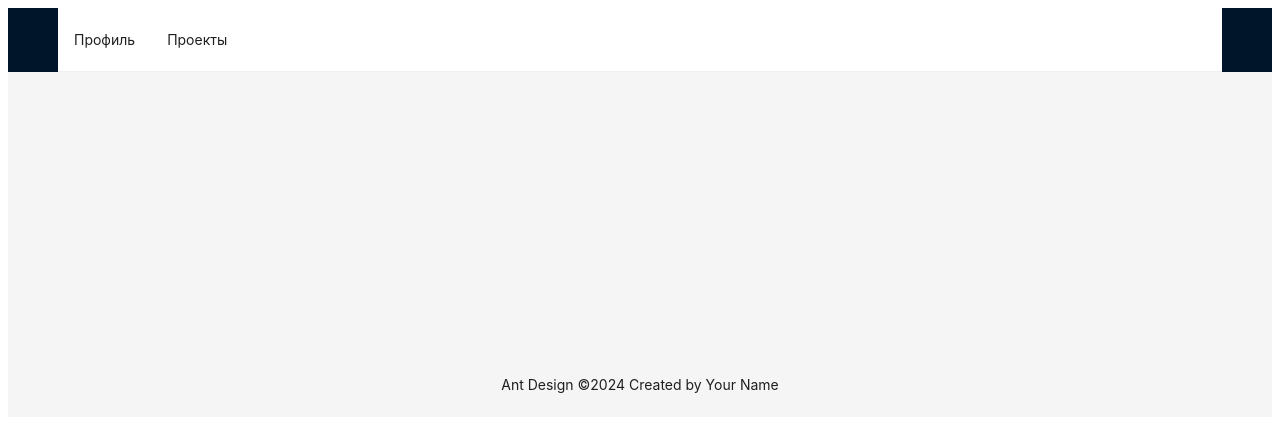
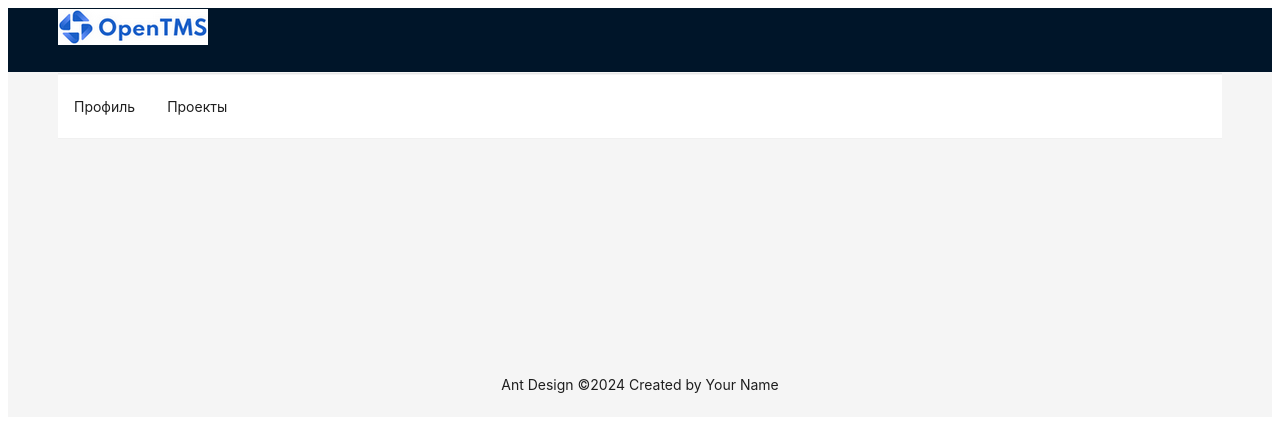
Before and after one commit to ivonin85/my-app, a React (Create React App) app in the folder frontend/: page / in a window 1280 px wide. Shown: the top 432 px of the page. Built offline with nearby package versions, Linux system fonts and the light colour scheme.

Commit message:
добавил лого

```diff
--- a/frontend/src/components/Navbar.js
+++ b/frontend/src/components/Navbar.js
@@ -1,9 +1,15 @@
 import React from 'react';
-import { Menu } from 'antd';
+import { Menu, Divider } from 'antd';
 import { Link } from 'react-router-dom';
+import logo from '../assets/logo_150.PNG';
 
 const Navbar = () => {
     return (
+        <div>
+      <div className="logo">
+        <img src={logo} alt="Logo" />
+      </div>
+      <Divider style={{ margin: '1px 0' }} />
       <Menu mode="horizontal" style={{ marginBottom: '16px' }}>
         <Menu.Item key="profile">
           <Link to="/profile">Профиль</Link>
@@ -12,6 +18,7 @@ const Navbar = () => {
           <Link to="/projects">Проекты</Link>
         </Menu.Item>
       </Menu>
+    </div>
     );
 };
 
--- a/frontend/src/components/TestCaseList.js
+++ b/frontend/src/components/TestCaseList.js
@@ -33,7 +33,7 @@ const TestCaseList = () => {
             key: 'id',
         },
         {
-            title: 'Название тест-кейса',
+            title: 'Название',
             dataIndex: 'title',
             key: 'title',
         },
@@ -59,7 +59,7 @@ const TestCaseList = () => {
             render: (text) => new Date(text).toLocaleDateString(),
         },
         {
-            title: 'Теги тест-кейса',
+            title: 'Теги',
             dataIndex: 'tags',
             key: 'tags',
             render: (tags) => tags ? tags.join(', ') : 'Нет тегов',
```
Also changed, not shown: frontend/src/assets/logo_150.PNG (added). Lines whose indentation alone changed are shown as unchanged.
